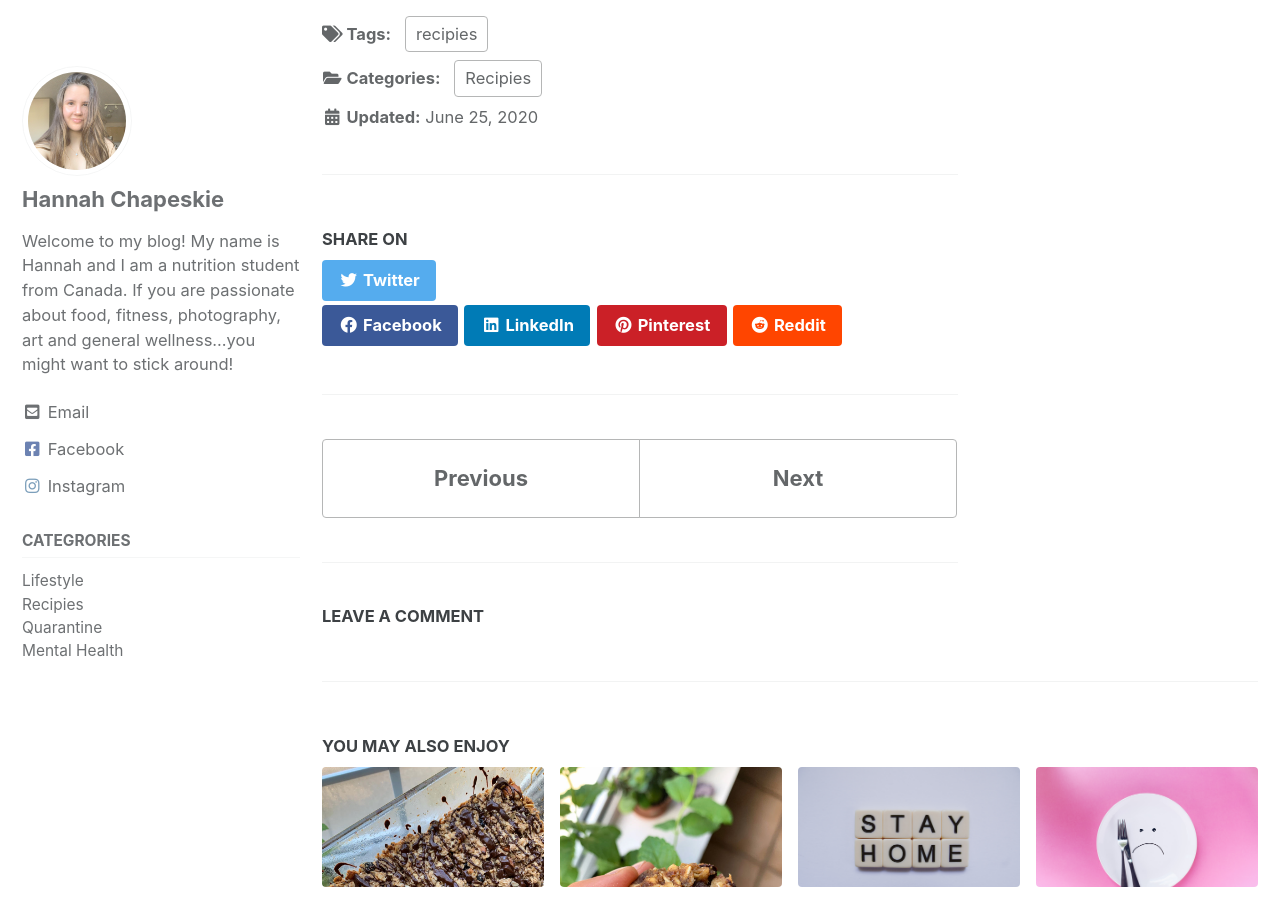
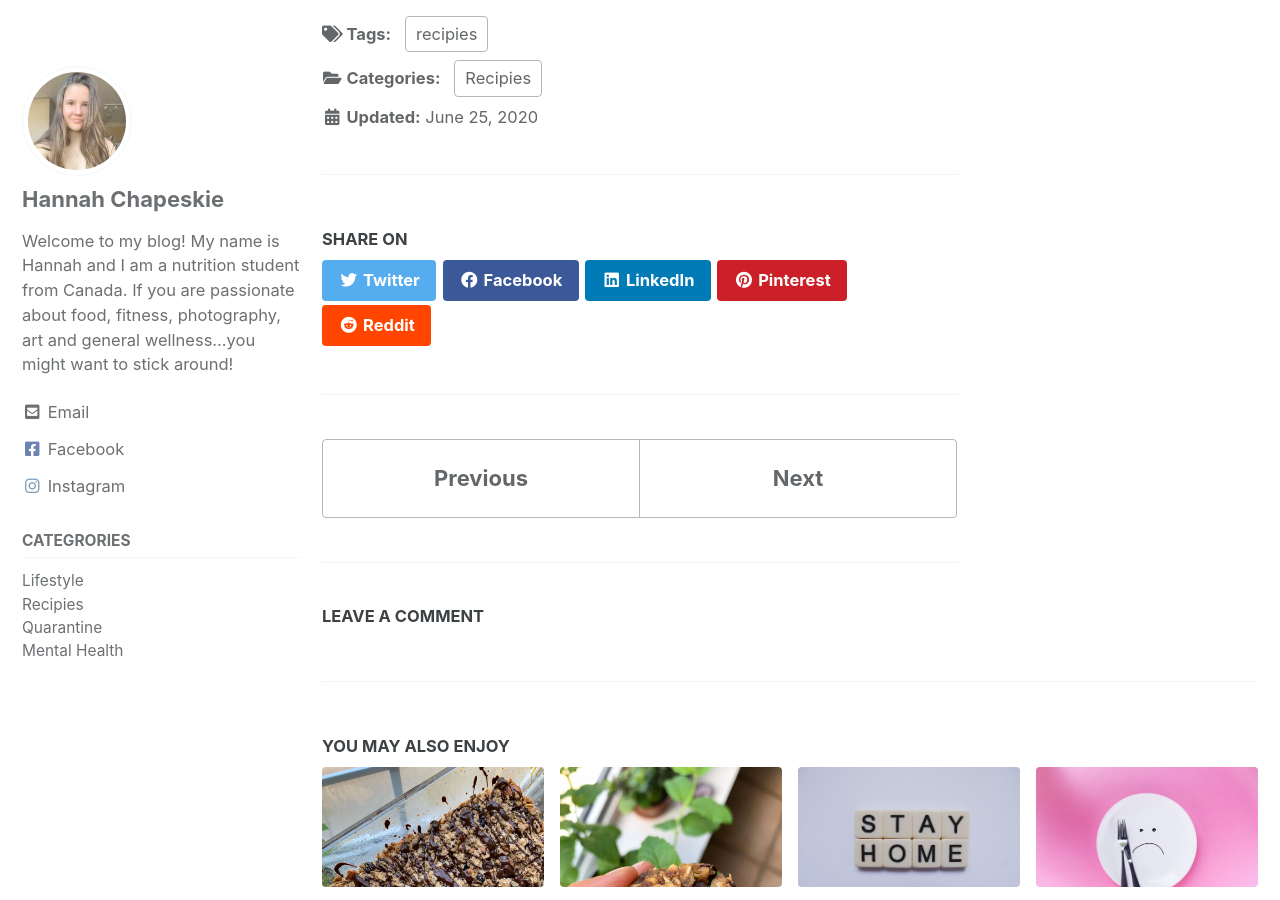
Before and after one commit to dylanbabel/yinandyams, a Jekyll site: the page built from _posts/2020-06-25-summer-cron-and-quinoa-salad.md, in a window 1280 px wide and 900 px high, scrolled down 1016 px. Built offline with Jekyll 4.4.1, drawn with Linux system fonts in a browser that asks for light colours; cached includes are drawn as plain includes.

Commit message:
Update social-share.html

```diff
--- a/_includes/social-share.html
+++ b/_includes/social-share.html
@@ -5,11 +5,11 @@
 
   <a href="https://twitter.com/intent/tweet?{% if site.twitter.username %}via={{ site.twitter.username | url_encode }}&{% endif %}text={{ page.title | url_encode }}%20{{ page.url | absolute_url | url_encode }}" class="btn btn--twitter" onclick="window.open(this.href, 'window', 'left=20,top=20,width=500,height=500,toolbar=1,resizable=0'); return false;" title="{{ site.data.ui-text[site.locale].share_on_label | default: 'Share on' }} Twitter"><i class="fab fa-fw fa-twitter" aria-hidden="true"></i><span> Twitter</span></a>
 
- <div class="fb-share-button" data-href="https://developers.facebook.com/docs/plugins/" data-layout="button_count" data-size="small"> <a href="https://www.facebook.com/sharer/sharer.php?u={{ page.url | absolute_url | url_encode }}" class="btn btn--facebook" onclick="window.open(this.href, 'window', 'left=20,top=20,width=500,height=500,toolbar=1,resizable=0'); return false;" title="{{ site.data.ui-text[site.locale].share_on_label | default: 'Share on' }} Facebook"><i class="fab fa-fw fa-facebook" aria-hidden="true"></i><span> Facebook</span></a>
+  <a href="https://www.facebook.com/sharer/sharer.php?u={{ page.url | absolute_url | url_encode }}" class="btn btn--facebook" onclick="window.open(this.href, 'window', 'left=20,top=20,width=500,height=500,toolbar=1,resizable=0'); return false;" title="{{ site.data.ui-text[site.locale].share_on_label | default: 'Share on' }} Facebook"><i class="fab fa-fw fa-facebook" aria-hidden="true"></i><span> Facebook</span></a>
 
   <a href="https://www.linkedin.com/shareArticle?mini=true&url={{ page.url | absolute_url | url_encode }}" class="btn btn--linkedin" onclick="window.open(this.href, 'window', 'left=20,top=20,width=500,height=500,toolbar=1,resizable=0'); return false;" title="{{ site.data.ui-text[site.locale].share_on_label | default: 'Share on' }} LinkedIn"><i class="fab fa-fw fa-linkedin" aria-hidden="true"></i><span> LinkedIn</span></a>
 
    <a href="http://pinterest.com/pinthis?url=${url_of_current_post}" class="btn btn--pinterest" onclick="window.open(this.href, 'window', 'left=20,top=20,width=500,height=500,toolbar=1,resizable=0'); return false;" title="{{ site.data.ui-text[site.locale].share_on_label | default: 'Share on' }} Pinterest"><i class="fab fa-fw fa-pinterest" aria-hidden="true"></i><span> Pinterest</span></a>
 
-   <a href="http://pinterest.com/pinthis?url=${url_of_current_post}" class="btn btn--reddit" onclick="window.open(this.href, 'window', 'left=20,top=20,width=500,height=500,toolbar=1,resizable=0'); return false;" title="{{ site.data.ui-text[site.locale].share_on_label | default: 'Share on' }} LinkedIn"><i class="fab fa-fw fa-reddit" aria-hidden="true"></i><span> Reddit</span></a>
+   <a href="http://www.reddit.com/submit?url=${url_of_current_post}" class="btn btn--reddit" onclick="window.open(this.href, 'window', 'left=20,top=20,width=500,height=500,toolbar=1,resizable=0'); return false;" title="{{ site.data.ui-text[site.locale].share_on_label | default: 'Share on' }} Reddit"><i class="fab fa-fw fa-reddit" aria-hidden="true"></i><span> Reddit</span></a>
 </section>
```
